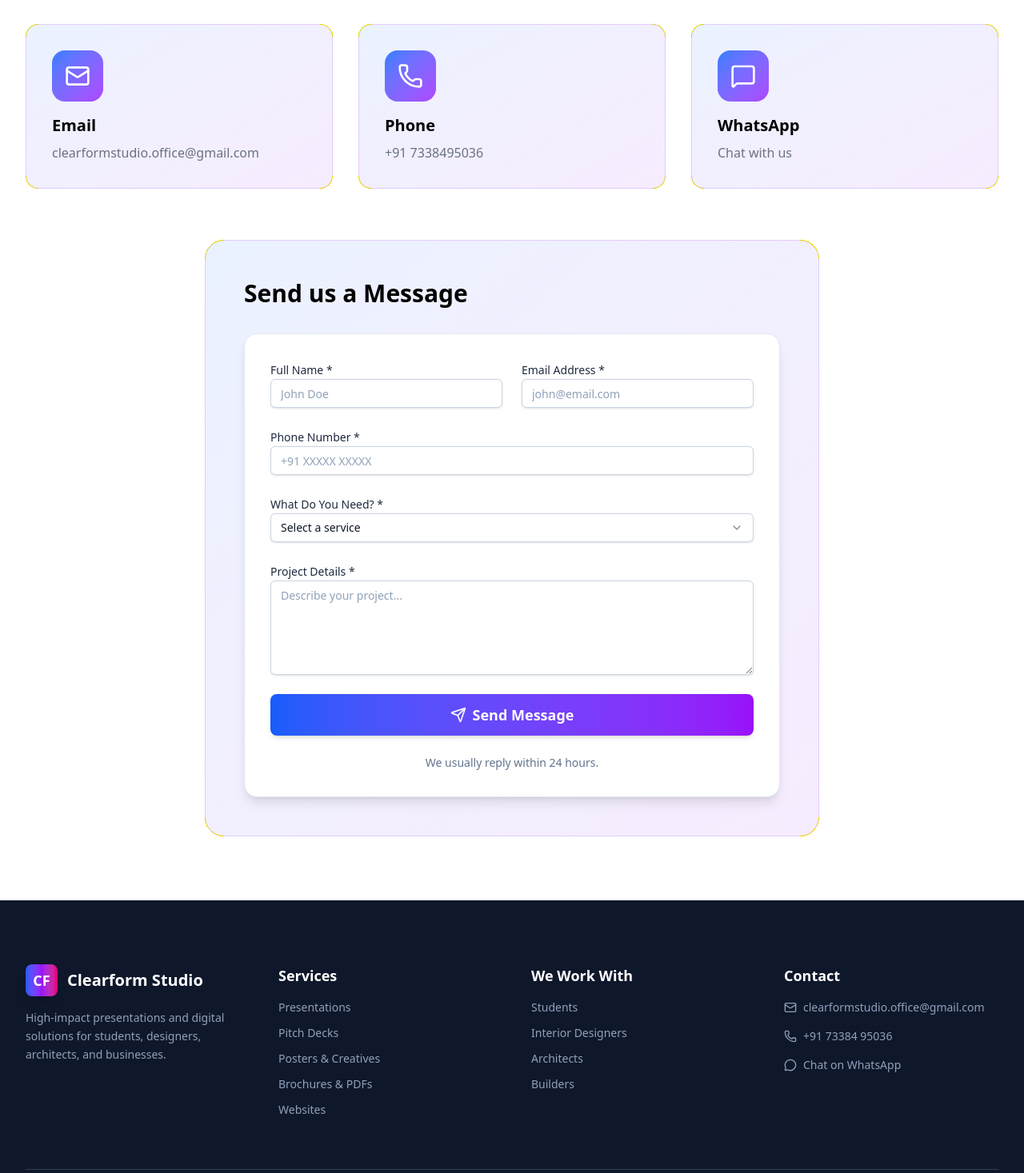
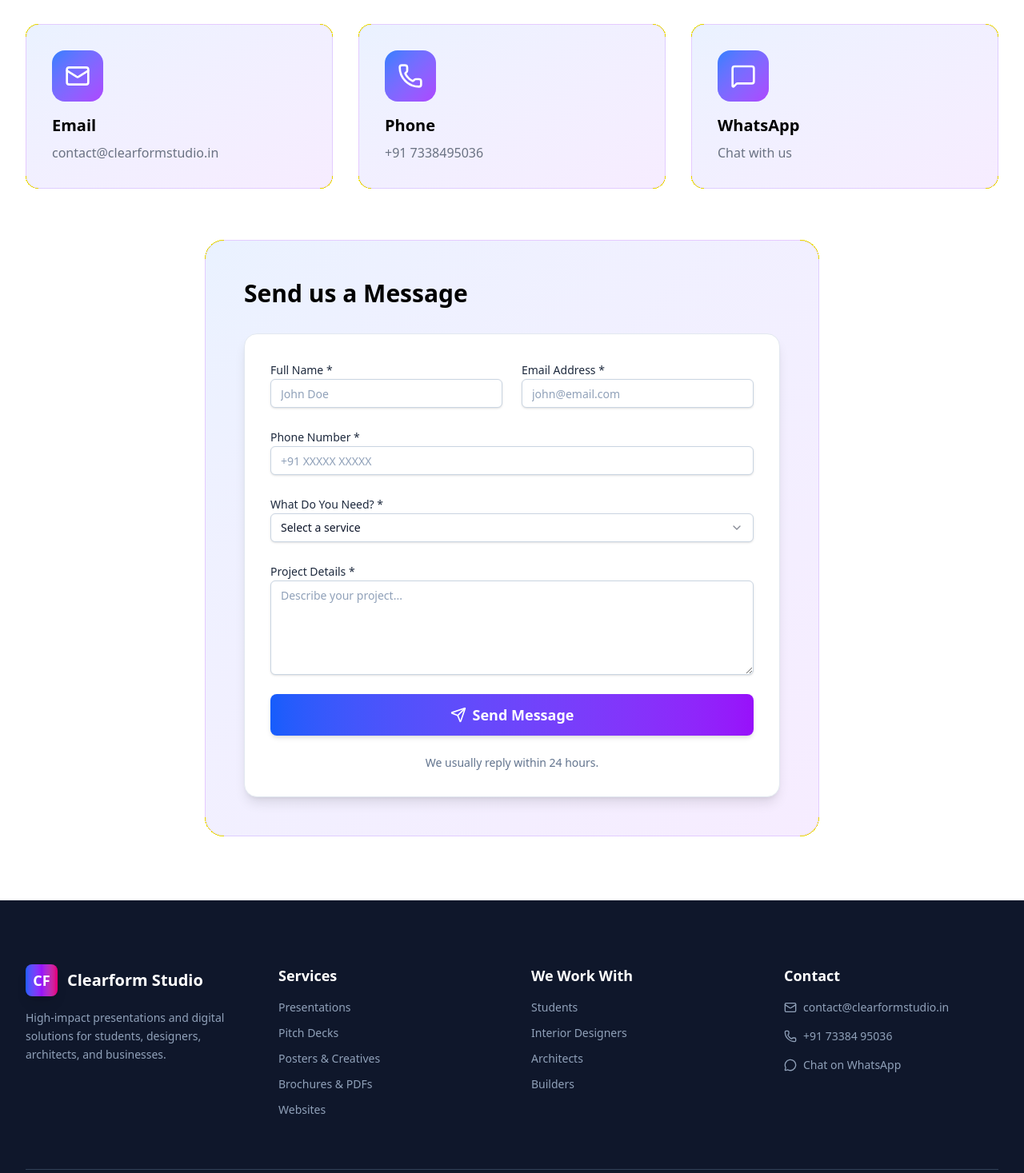
Before and after one commit to Ritik3615/clearformstudio, a React (Vite) app: page /contact in a window 1280 px wide. Shown: the part 394-1861 px from the top of the page at 80% size. Built offline with nearby package versions, Linux system fonts and the light colour scheme.

Commit message:
final update

```diff
--- a/src/components/Footer.jsx
+++ b/src/components/Footer.jsx
@@ -87,11 +87,11 @@ export default function Footer() {
             <div className="space-y-4 text-sm">
 
               <a
-                href="mailto:clearformstudio3@gmail.com"
+                href="mailto:contact@clearformstudio.in"
                 className="flex items-center gap-2 text-slate-400 hover:text-blue-400 transition-colors"
               >
                 <Mail size={16} />
-                <span>clearformstudio.office@gmail.com</span>
+                <span>contact@clearformstudio.in</span>
               </a>
 
               <a
--- a/src/pages/ContactPage.jsx
+++ b/src/pages/ContactPage.jsx
@@ -17,8 +17,8 @@ export default function ContactPage() {
           <ContactCard
             icon={Mail}
             title="Email"
-            value="clearformstudio.office@gmail.com"
-            link="mailto:clearformstudio.office@gmail.com"
+            value="contact@clearformstudio.in"
+            link="mailto:contact@clearformstudio.in"
           />
           <ContactCard
             icon={Phone}
```
